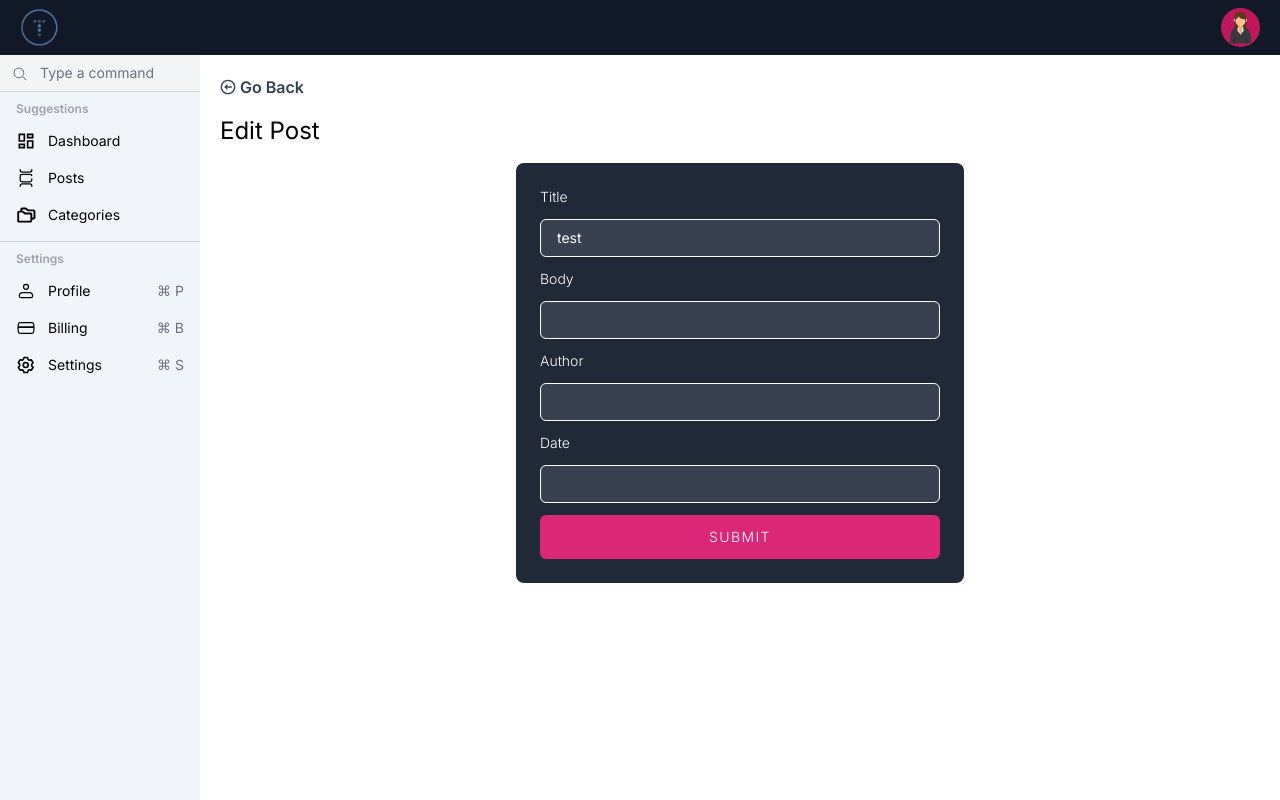
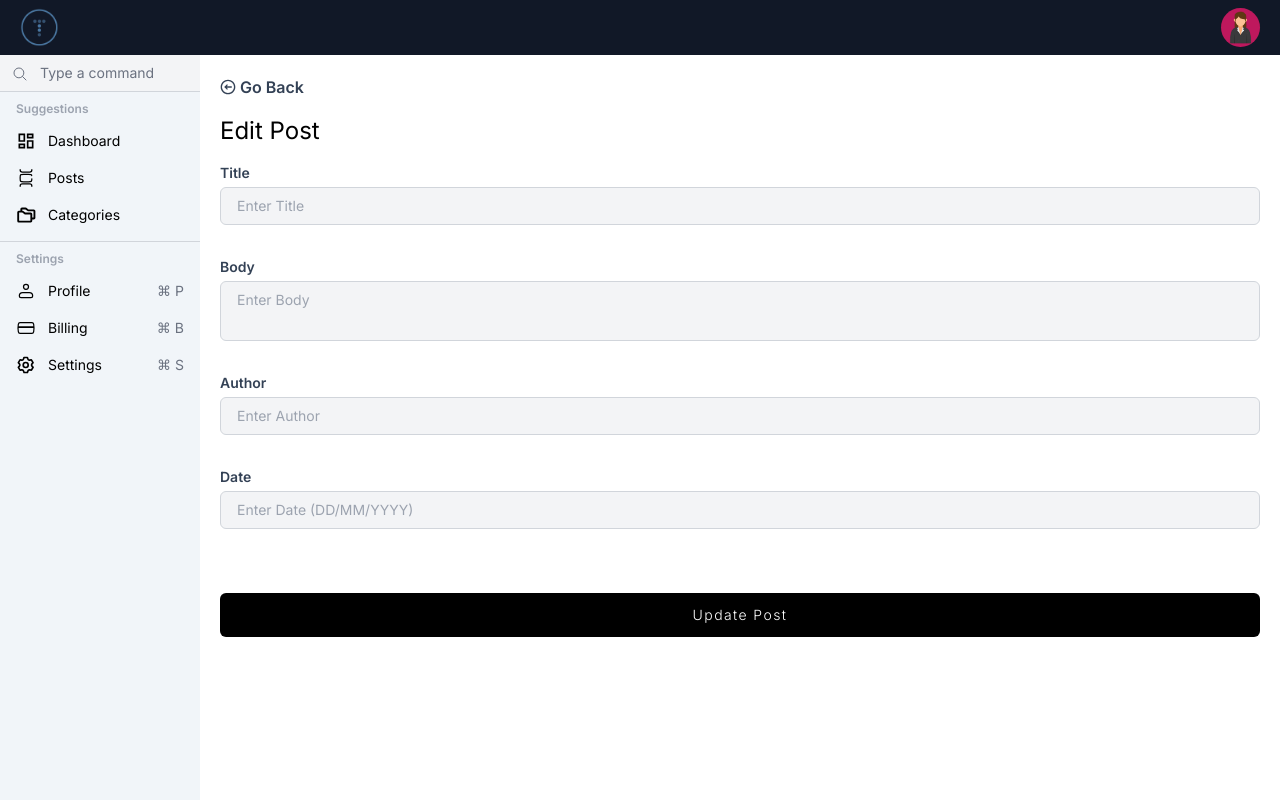
Before and after one commit to NourAlSalhi/Admin-Dashboard, a Next.js app: page /posts/edit/1 in a window 1280 px wide. Built offline with nearby package versions, Linux system fonts and the light colour scheme.

Commit message:
add form at edit id page

```diff
--- a/app/(main)/posts/edit/[id]/page.tsx
+++ b/app/(main)/posts/edit/[id]/page.tsx
@@ -1,13 +1,13 @@
-'use client'
+"use client";
 import React from "react";
-import { useForm } from "react-hook-form";
+import { useForm, Controller } from "react-hook-form";
 import { BackButton } from "@/components";
 
 interface IFormInput {
   Title: string;
   Body: string;
   Author: string;
-  Date: number;
+  Date: string; // Use string to handle formatted date
 }
 
 const EditPostPage = () => {
@@ -15,50 +15,117 @@ const EditPostPage = () => {
     register,
     handleSubmit,
     formState: { errors },
+    control,
+    setValue,
   } = useForm<IFormInput>();
 
+  const onSubmit = (data: IFormInput) => {
+    console.log(data);
+  };
+
+  const formatDateInput = (value: string) => {
+    return value
+      .replace(/\D/g, "") // Remove non-numeric characters
+      .replace(/(\d{2})(\d)/, "$1/$2") // Format as DD/MM
+      .replace(/(\d{2}\/\d{2})(\d)/, "$1/$2") // Format as DD/MM/YYYY
+      .substring(0, 10); // Limit to length
+  };
 
   return (
     <div>
       <BackButton href="/posts" />
       <h3 className="text-2xl mb-4">Edit Post</h3>
-      <form
-        // onSubmit={handleSubmit(onSubmit)}
-        className="max-w-md mx-auto bg-gray-800 p-6 rounded-lg"
-      >
-        <label className="block text-white text-sm font-light mb-3">
+      <form onSubmit={handleSubmit(onSubmit)}>
+        <div className="pb-3">
+          <label className="block text-slate-700 text-sm font-semibold mb-1">
             Title
           </label>
           <input
-          {...register("Title")}
-          defaultValue="test"
-          className="block w-full border border-white bg-gray-700 text-white py-2 px-4 mb-3 rounded-md text-sm"
+            {...register("Title", { required: true, maxLength: 10 })}
+            placeholder="Enter Title"
+            className="block w-full border border-gray-300 bg-gray-100 py-2 px-4 mb-1 rounded-md text-sm"
           />
-        <label className="block text-white text-sm font-light mb-3">Body</label>
-        <input
+          <div className="h-4">
+            {errors.Title && (
+              <span className="text-red-700 text-xs">
+                ⚠ This field is required.
+              </span>
+            )}
+          </div>
+        </div>
+        <div className="pb-3">
+          <label className="block text-slate-700 text-sm font-semibold mb-1">
+            Body
+          </label>
+          <textarea
             {...register("Body", { required: true, maxLength: 10 })}
-          className="block w-full border border-white bg-gray-700 text-white py-2 px-4 mb-3 rounded-md text-sm"
+            placeholder="Enter Body"
+            className="block w-full border border-gray-300 bg-gray-100 py-2 px-4 mb-1 rounded-md text-sm resize-none h-[60px]"
           />
-        {errors.Body && (
-          <p className="text-pink-600 text-sm">⚠ This field is required</p>
+          <div className="h-4 flex items-center">
+            {errors.Body ? (
+              <span className="text-red-700 text-xs">
+                ⚠ This field is required.
+              </span>
+            ) : (
+              <span className="text-transparent text-xs"> </span> // Keeps space but hides text
             )}
-        <label className="block text-white text-sm font-light mb-3">
+          </div>
+        </div>
+        <div className="pb-3">
+          <label className="block text-slate-700 text-sm font-semibold mb-1">
             Author
           </label>
           <input
             {...register("Author", { required: true, maxLength: 10 })}
-          className="block w-full border border-white bg-gray-700 text-white py-2 px-4 mb-3 rounded-md text-sm"
+            placeholder="Enter Author"
+            className="block w-full border border-gray-300 bg-gray-100 py-2 px-4 mb-1 rounded-md text-sm"
           />
-        <label className="block text-white text-sm font-light mb-3">Date</label>
+          <div className="h-4">
+            {errors.Author ? (
+              <span className="text-red-700 text-xs">
+                ⚠ This field is required.
+              </span>
+            ) : (
+              <span className="text-transparent text-xs"> </span> // Ensures consistent space
+            )}
+          </div>
+        </div>
+        <div className="pb-3">
+          <label className="block text-slate-700 text-sm font-semibold mb-1">
+            Date
+          </label>
+          <Controller
+            control={control}
+            name="Date"
+            render={({ field }) => (
               <input
-          {...register("Date", { required: true })}
-          type="number"
-          className="block w-full border border-white bg-gray-700 text-white py-2 px-4 mb-3 rounded-md text-sm"
+                {...field}
+                placeholder="Enter Date (DD/MM/YYYY)"
+                type="text"
+                className="block w-full border border-gray-300 bg-gray-100 py-2 px-4 mb-1 rounded-md text-sm"
+                onChange={(e) => {
+                  const formattedDate = formatDateInput(e.target.value);
+                  setValue("Date", formattedDate); // Update the value
+                }}
+                value={field.value || ""}
               />
+            )}
+          />
+          <div className="h-4">
+            {errors.Date ? (
+              <span className="text-red-700 text-xs">
+                ⚠ This field is required.
+              </span>
+            ) : (
+              <span className="text-transparent text-xs"> </span> // Reserved space for error message
+            )}
+          </div>
+        </div>
         <input
           type="submit"
-          value="Submit"
-          className="w-full bg-pink-600 text-white uppercase py-3 text-sm font-light tracking-widest rounded-md hover:bg-pink-700 active:opacity-80 transition-transform transform active:translate-y-1"
+          value="Update Post"
+          className="w-full bg-black text-white mt-8 py-3 text-sm font-light tracking-widest rounded-md hover:bg-zinc-800 transition-all duration-200"
         />
       </form>
     </div>
--- a/app/globals.css
+++ b/app/globals.css
@@ -15,3 +15,15 @@
     --background-end-rgb: 0, 0, 0;
   }
 }
+
+/* Hide spinners in Chrome, Safari, and Opera */
+input[type="number"]::-webkit-inner-spin-button,
+input[type="number"]::-webkit-outer-spin-button {
+  -webkit-appearance: none;
+  margin: 0;
+}
+
+/* Hide spinners in Firefox */
+input[type="number"] {
+  -moz-appearance: textfield;
+}
```
Lines whose indentation alone changed are shown as unchanged.
